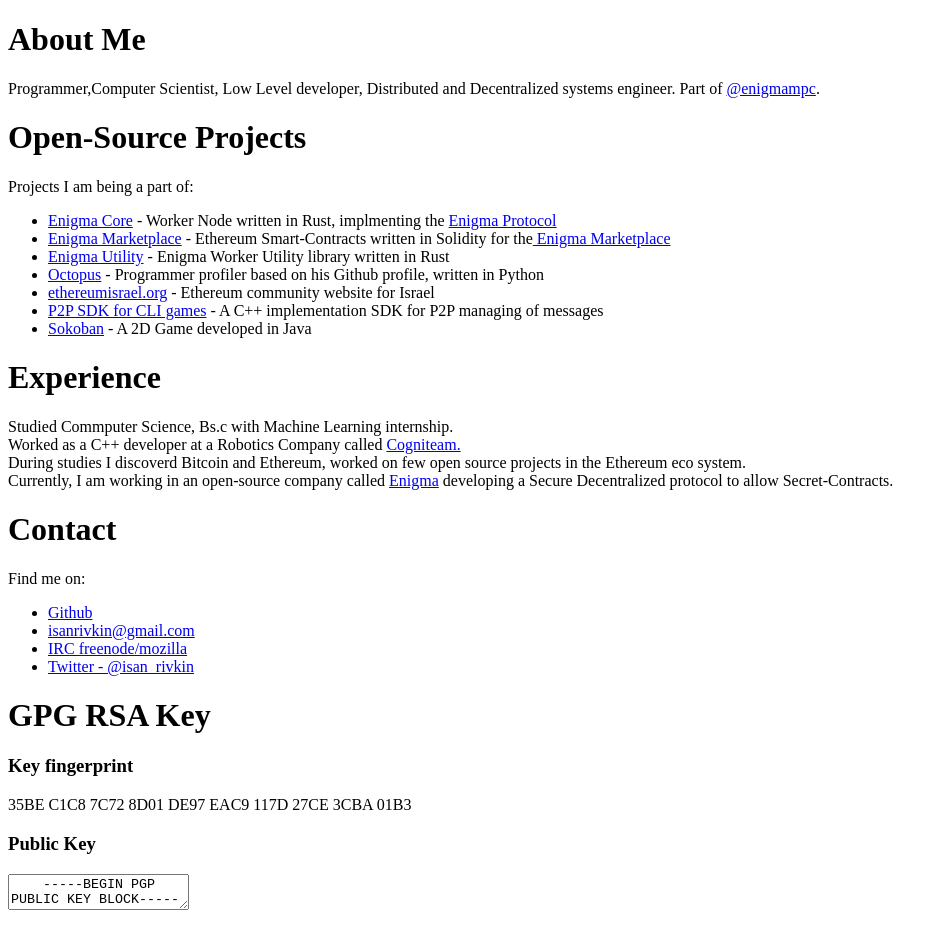
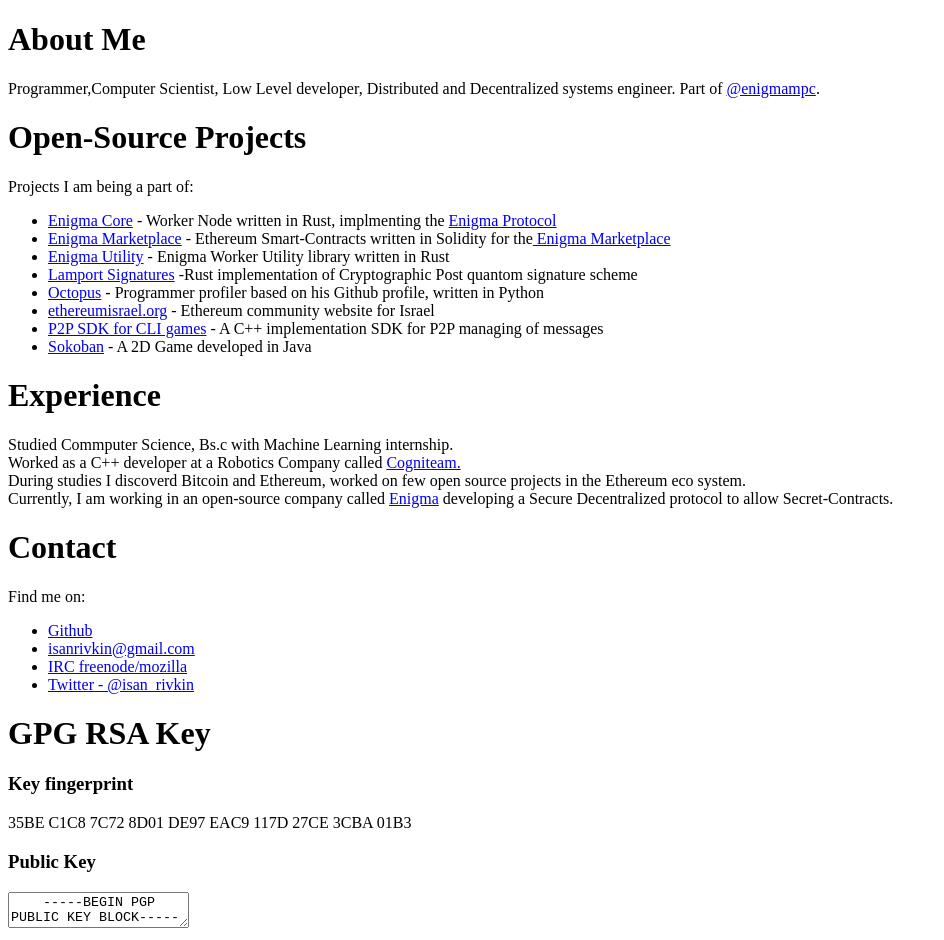
Before and after one commit to Isan-Rivkin/aws_instance_home_page, a website: page public/my_page.html in a window 1280 px wide. Shown: the whole page, without its empty margins (0-944 px from the left). Drawn offline with Linux system fonts and the light colour scheme.

Commit message:
added lamport

```diff
--- a/public/my_page.html
+++ b/public/my_page.html
@@ -38,6 +38,7 @@
         <li><a href='https://github.com/enigmampc/enigma-core'>Enigma Core</a> - Worker Node written in Rust, implmenting the <a href='https://enigma.co/protocol/'> Enigma Protocol</a></li>
         <li><a href='https://github.com/enigmampc/smart_contract_marketplace'>Enigma Marketplace</a>  - Ethereum Smart-Contracts written in Solidity for the<a href="https://enigma.co/marketplace/smart-contract.html"> Enigma Marketplace</a> </li>
         <li><a href='https://crates.io/crates/enigma-tools-u'>Enigma Utility</a>  - Enigma Worker Utility library written in Rust </li>
+	<li><a href='https://crates.io/crates/lamport_signatures'>Lamport Signatures</a> -Rust implementation of Cryptographic Post quantom signature scheme </li>
         <li><a href='https://github.com/ofiriluz/octopus'>Octopus</a>  - Programmer profiler based on his Github profile, written in Python</li>
         <li><a href='http://ethereumisrael.org/'>ethereumisrael.org</a> - Ethereum community website for Israel </li>
         <li><a href='https://github.com/Isan-Rivkin/p2p_platform_main_server'>P2P SDK for CLI games</a>  - A C++ implementation SDK for P2P managing of messages </li>
```
